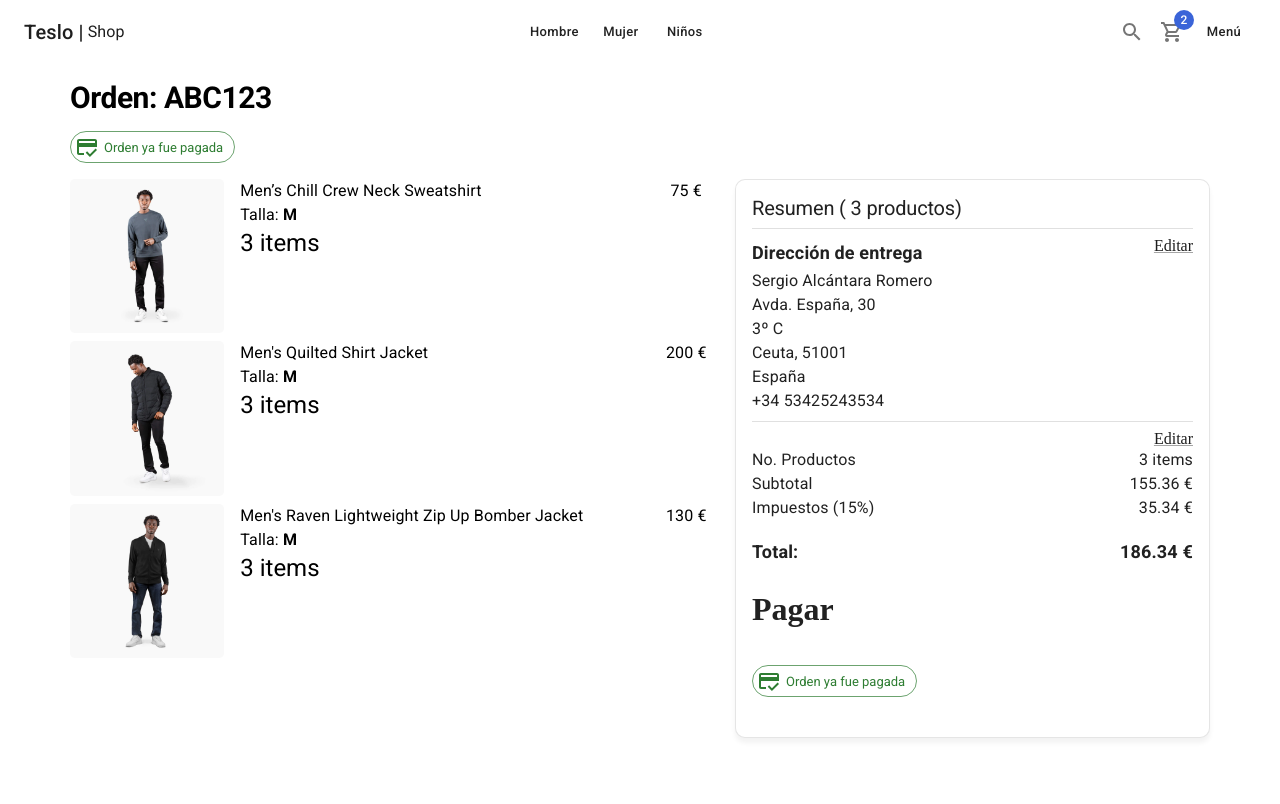
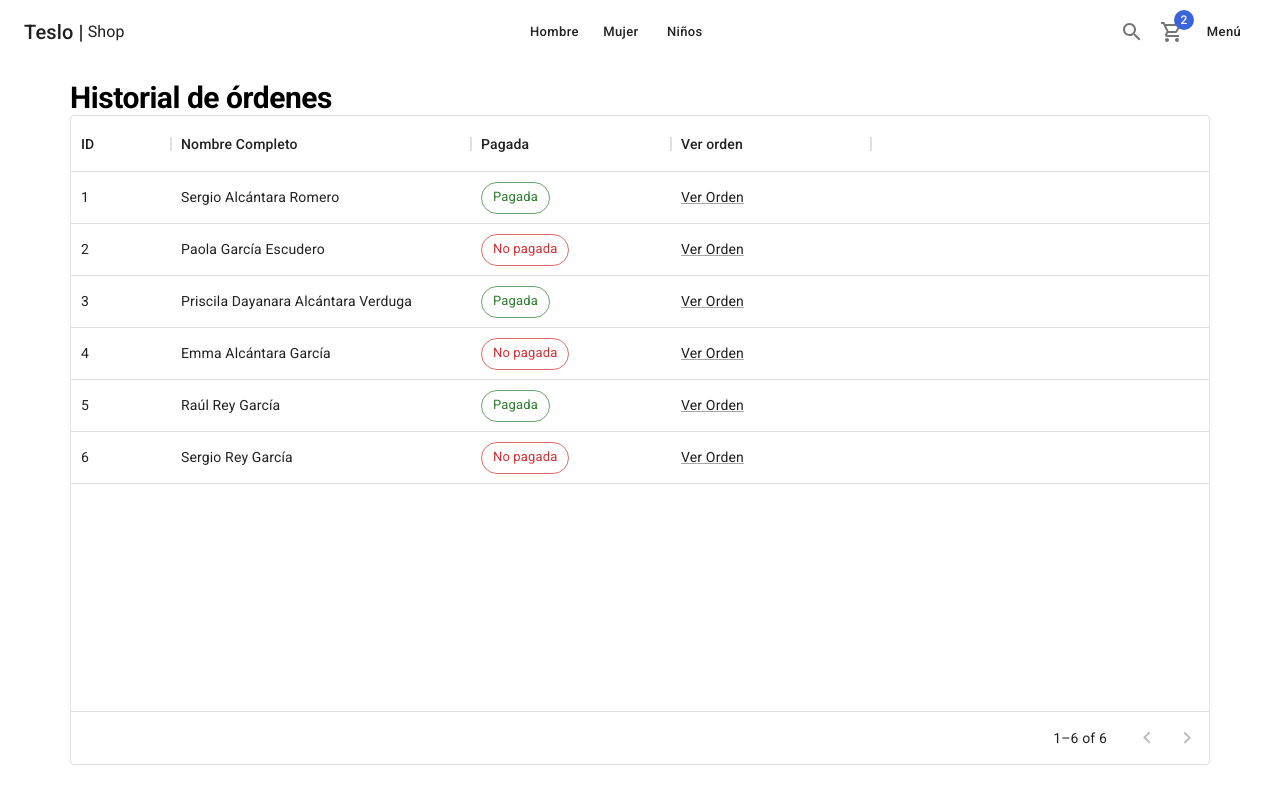
Before and after one commit to salcrom/teslo-shop, a Next.js app: page /orders/history in a window 1280 px wide. Shown: the top 804 px of the page. Built offline with nearby package versions, Linux system fonts and the light colour scheme.

Commit message:
Añadidda página de historial de órdenes

```diff
--- a/package.json
+++ b/package.json
@@ -13,6 +13,7 @@
     "@emotion/styled": "^11.10.4",
     "@mui/icons-material": "^5.10.3",
     "@mui/material": "^5.10.3",
+    "@mui/x-data-grid": "^5.16.0",
     "next": "12.2.5",
     "react": "18.2.0",
     "react-dom": "18.2.0",
--- /dev/null
+++ b/pages/orders/history.tsx
@@ -0,0 +1,70 @@
+import NextLink from 'next/link';
+
+import { Chip, Grid, Link, Typography } from '@mui/material'
+import { DataGrid, GridColDef, GridValueGetterParams } from '@mui/x-data-grid'
+
+import { ShopLayout } from 'components/layouts'
+
+
+const columns: GridColDef[] = [
+    { field: 'id', headerName: 'ID', width: 100 },
+    { field: 'fullname', headerName: 'Nombre Completo', width: 300 },
+
+    {
+        field: 'paid',
+        headerName: 'Pagada',
+        description: 'Muestra información si está pagada la orden o no',
+        width: 200,
+        renderCell: (params: GridValueGetterParams) => {
+            return (
+                params.row.paid
+                    ? <Chip color='success' label='Pagada' variant='outlined' />
+                    : <Chip color='error' label='No pagada' variant='outlined' />
+            )
+        }
+    },
+    {
+        field: 'orden',
+        headerName: 'Ver orden',
+        width: 200,
+        sortable: false,
+        renderCell: (params: GridValueGetterParams) => {
+            return (
+            <NextLink href={`/orders/${ params.row.id }`} passHref>
+                <Link underline='always'>
+                    Ver Orden
+                </Link>
+            </NextLink>
+            )}}
+];
+
+const rows = [
+    { id: 1, paid: true, fullname: 'Sergio Alcántara Romero' },
+    { id: 2, paid: false, fullname: 'Paola García Escudero' },
+    { id: 3, paid: true, fullname: 'Priscila Dayanara Alcántara Verduga' },
+    { id: 4, paid: false, fullname: 'Emma Alcántara García' },
+    { id: 5, paid: true, fullname: 'Raúl Rey García' },
+    { id: 6, paid: false, fullname: 'Sergio Rey García' },
+]
+
+
+const HistoryPage = () => {
+    return (
+        <ShopLayout title={'Historial de órdenes'} pageDescription={'Historial de órdenes del cliente'}>
+            <Typography variant='h1' component='h1'>Historial de órdenes</Typography>
+
+            <Grid container>
+                <Grid item xs={12} sx={{ height: 650, width: '100%' }}>
+                    <DataGrid
+                        rows={ rows }
+                        columns={ columns }
+                        pageSize={ 10 }
+                        rowsPerPageOptions={ [10]}
+                    />
+                </Grid>
+            </Grid>
+        </ShopLayout>
+    )
+}
+
+export default HistoryPage
```
Also changed, not shown: 1 other file (tests, documents, lock files or other folders).
